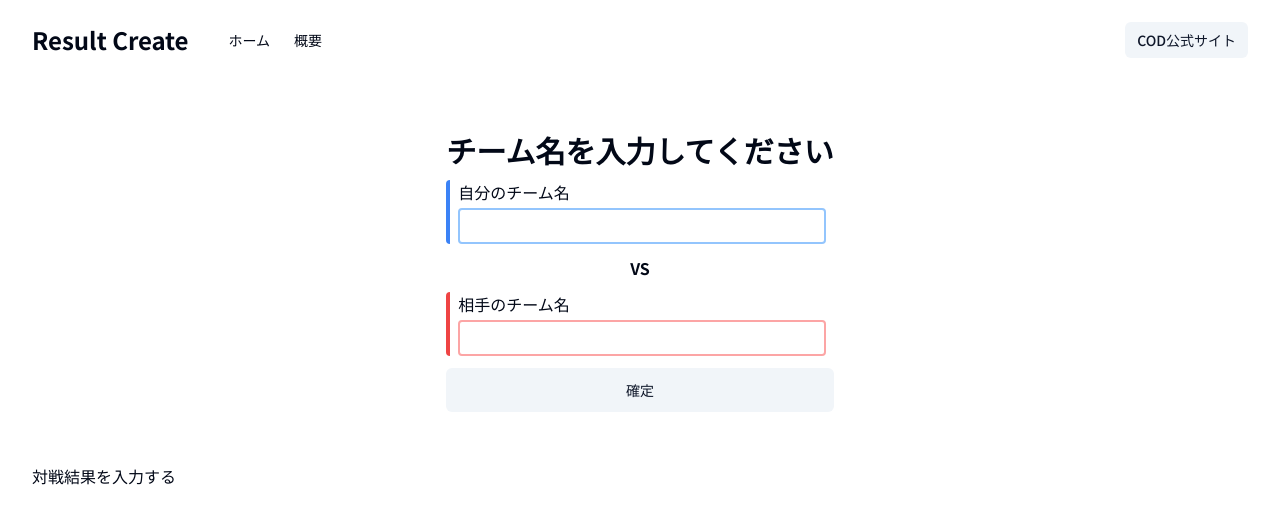
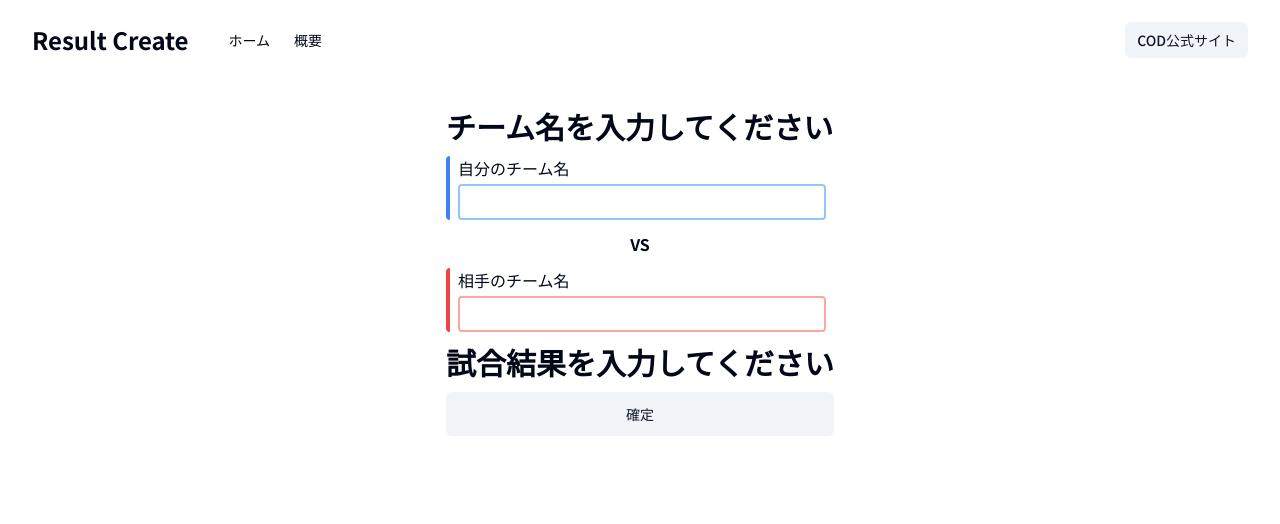
Before and after one commit to tokutetsu96/result-app, a Next.js app: page /battleThree in a window 1280 px wide. Shown: the top 524 px of the page. Built offline with nearby package versions, Linux system fonts and the light colour scheme.

Commit message:
zod追加

```diff
--- a/package.json
+++ b/package.json
@@ -9,6 +9,7 @@
     "lint": "next lint"
   },
   "dependencies": {
+    "@hookform/resolvers": "^3.9.0",
     "@radix-ui/react-slot": "^1.1.0",
     "@uidotdev/usehooks": "^2.4.1",
     "class-variance-authority": "^0.7.0",
@@ -19,7 +20,8 @@
     "react-dom": "^18",
     "react-hook-form": "^7.53.0",
     "tailwind-merge": "^2.5.2",
-    "tailwindcss-animate": "^1.0.7"
+    "tailwindcss-animate": "^1.0.7",
+    "zod": "^3.23.8"
   },
   "devDependencies": {
     "@types/node": "^20",
--- a/src/app/(battle)/battleFive/page.tsx
+++ b/src/app/(battle)/battleFive/page.tsx
@@ -1,4 +1,4 @@
-export default function battleFivePage() {
+export default function BattleFivePage() {
   return (
     <div>
       <div>
--- a/src/app/(battle)/battleThree/page.tsx
+++ b/src/app/(battle)/battleThree/page.tsx
@@ -1,11 +1,10 @@
+import ResultInput from "@/components/result-input";
 import React from "react";
-import TeamInput from "@/components/team-input";
 
-export default function battleThreePage() {
+export default function BattleThreePage() {
   return (
     <>
-      <TeamInput />
-      <div>対戦結果を入力する</div>
+      <ResultInput />
     </>
   );
 }
--- a/src/components/team-input.tsx
+++ b/src/components/result-input.tsx
@@ -1,19 +1,21 @@
 "use client";
 
 import { useForm } from "react-hook-form";
-import { Button, buttonVariants } from "./ui/button";
+import { buttonVariants } from "./ui/button";
 import { cn } from "@/lib/utils";
+import { type TeamInput } from "@/types";
+import { zodResolver } from "@hookform/resolvers/zod";
+import { validationSchema } from "@/utils/validationSchema";
 
-interface TeamInput {
-  myTeamName: string;
-  enemyTeamName: string;
-}
-export default function TeamInput() {
+export default function ResultInput() {
   const {
     register,
     handleSubmit,
     formState: { errors },
-  } = useForm<TeamInput>();
+  } = useForm<TeamInput>({
+    mode: "onChange",
+    resolver: zodResolver(validationSchema),
+  });
 
   const onSubmit = (data: TeamInput) => {
     console.log(data);
@@ -34,6 +36,7 @@ export default function TeamInput() {
               className="w-full p-1 border-2 border-blue-300 focus:outline-none focus:border-blue-500 rounded"
               {...register("myTeamName")}
             />
+            <p className="text-red-500">{errors.myTeamName?.message}</p>
           </div>
         </div>
         <div className="flex justify-center font-bold">
@@ -48,8 +51,13 @@ export default function TeamInput() {
               className="w-full p-1 border-2 border-red-300 focus:outline-none focus:border-red-500 rounded"
               {...register("enemyTeamName")}
             />
+            <p className="text-red-500">{errors.enemyTeamName?.message}</p>
           </div>
         </div>
+        <h1 className="sm:text-3xl text-xl font-bold">
+          試合結果を入力してください
+        </h1>
+
         <button
           onClick={handleSubmit(onSubmit)}
           className={cn(
--- a/src/types/index.d.ts
+++ b/src/types/index.d.ts
@@ -16,3 +16,8 @@ export type NavItem = {
 export type MarketingConfig = {
   mainNav: NavItem[];
 };
+
+export type TeamInput = {
+  myTeamName: string;
+  enemyTeamName: string;
+};
--- /dev/null
+++ b/src/utils/validationSchema.tsx
@@ -0,0 +1,9 @@
+import { z } from "zod";
+
+export const validationSchema = z.object({
+  myTeamName: z.string().nonempty("自分のチーム名を入力してください。"),
+  enemyTeamName: z.string().nonempty("相手のチーム名を入力してください。"),
+  gameOneResult: z.string().nonempty("ゲーム1の結果を入力してください。"),
+  gameTwoResult: z.string().nonempty("ゲーム2の結果を入力してください。"),
+  gameThreeResult: z.string().nonempty("ゲーム3の結果を入力してください。"),
+});
```
Also changed, not shown: 1 other file (tests, documents, lock files or other folders).
